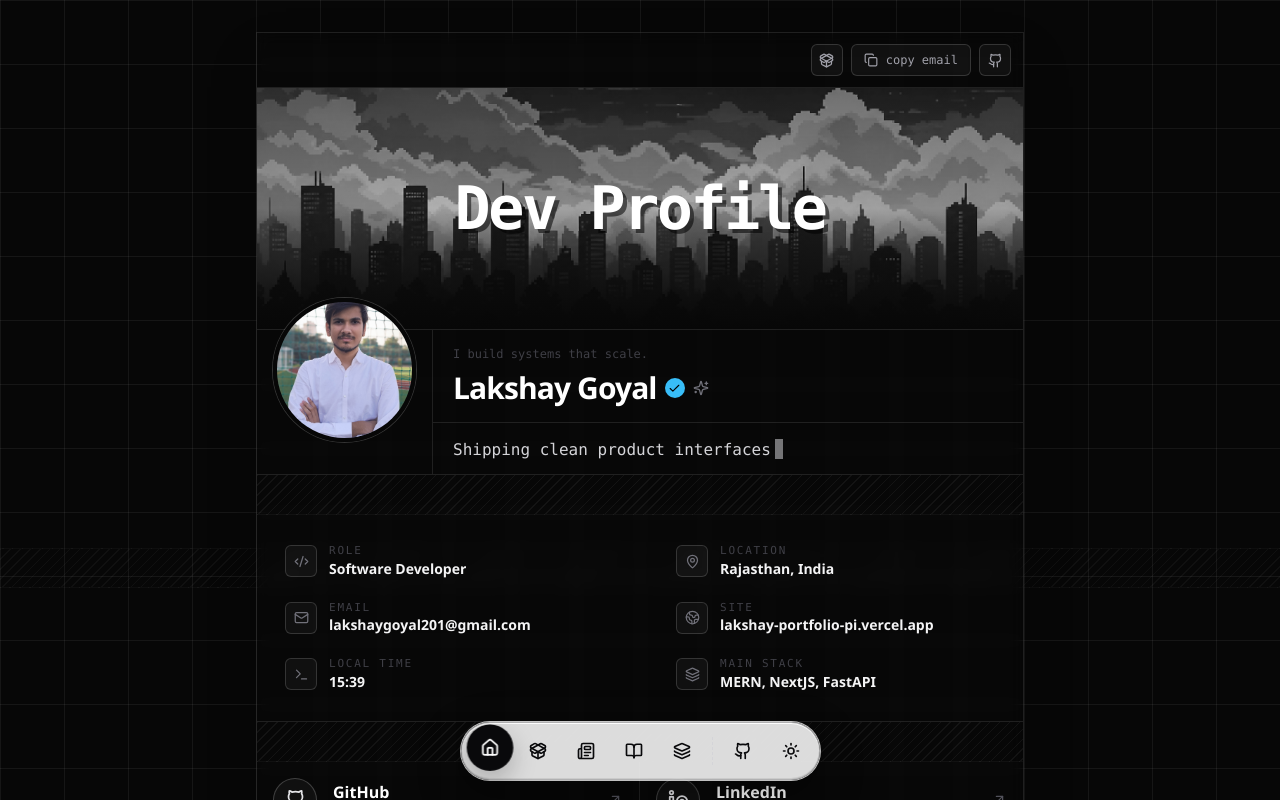
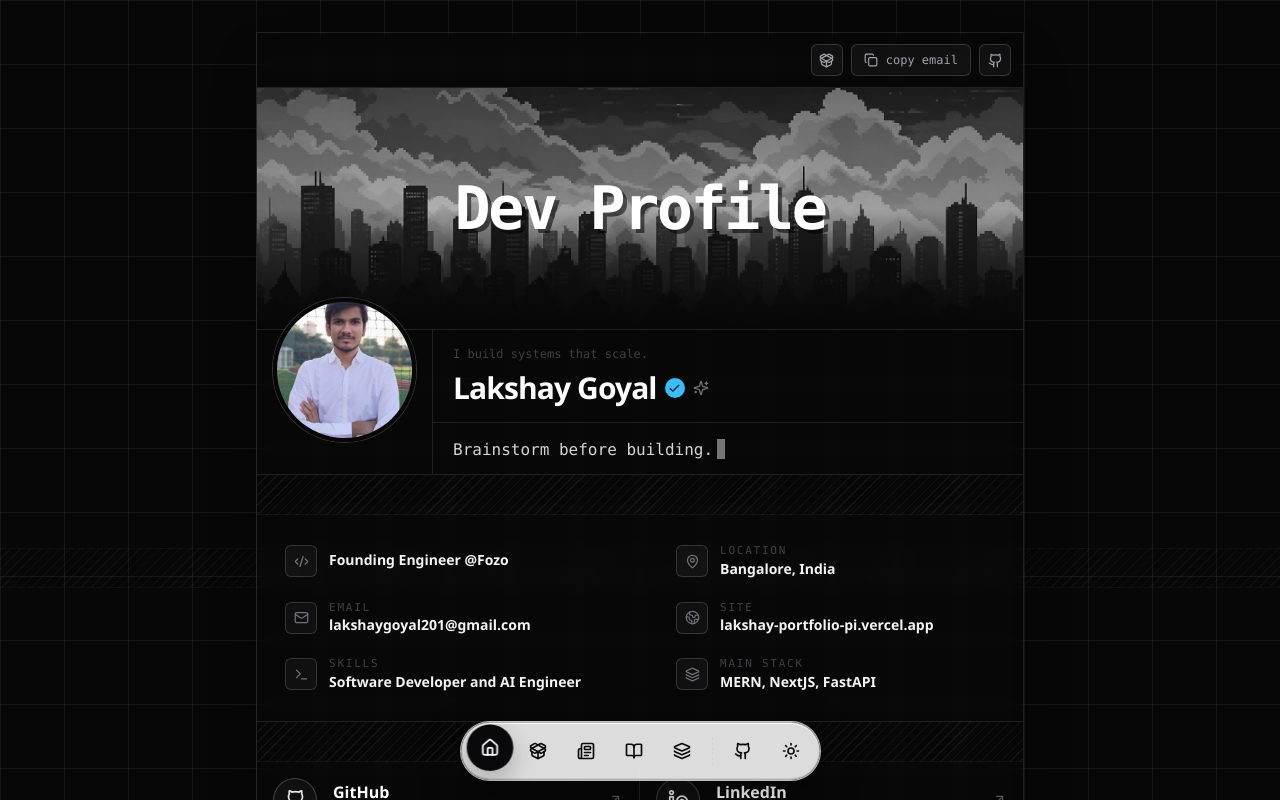
Before and after one commit to lakshay-goyal/my-portfolio, a React (Vite) app: page / in a window 1280 px wide. Shown: the top 800 px of the page. Built offline with nearby package versions, Linux system fonts and the light colour scheme.

Commit message:
Update hero profile subtitle animation

```diff
--- a/src/Components/HeroSection.jsx
+++ b/src/Components/HeroSection.jsx
@@ -23,13 +23,12 @@ const email = "lakshaygoyal201@gmail.com";
 
 const profileFacts = [
   {
-    label: "role",
-    value: "Software Developer",
+    value: "Founding Engineer @Fozo",
     Icon: Code2,
   },
   {
     label: "location",
-    value: "Rajasthan, India",
+    value: "Bangalore, India",
     Icon: MapPin,
   },
   {
@@ -75,36 +74,41 @@ const socialLinks = [
 
 const subtitles = [
   "Learning stacks by building",
-  "React, APIs, AI experiments",
-  "Shipping clean product interfaces",
+  "Brainstorm before building.",
+  "Build for users, not engineers.",
 ];
 
 function HeroSection() {
   const [subtitleIndex, setSubtitleIndex] = useState(0);
+  const [streamedSubtitle, setStreamedSubtitle] = useState("");
+  const [isDeletingSubtitle, setIsDeletingSubtitle] = useState(false);
   const [copied, setCopied] = useState(false);
-  const [time, setTime] = useState("");
 
   useEffect(() => {
-    const updateTime = () => {
-      setTime(
-        new Date().toLocaleTimeString("en-IN", {
-          hour: "2-digit",
-          minute: "2-digit",
-          hour12: false,
-        })
-      );
-    };
-    updateTime();
-    const timer = window.setInterval(updateTime, 30000);
-    return () => window.clearInterval(timer);
-  }, []);
+    const currentSubtitle = subtitles[subtitleIndex];
 
-  useEffect(() => {
-    const timer = window.setInterval(() => {
-      setSubtitleIndex((current) => (current + 1) % subtitles.length);
-    }, 2400);
-    return () => window.clearInterval(timer);
-  }, []);
+    if (!isDeletingSubtitle && streamedSubtitle.length === currentSubtitle.length) {
+      const holdTimer = window.setTimeout(() => setIsDeletingSubtitle(true), 1100);
+      return () => window.clearTimeout(holdTimer);
+    }
+
+    if (isDeletingSubtitle && streamedSubtitle.length === 0) {
+      const nextTimer = window.setTimeout(() => {
+        setSubtitleIndex((current) => (current + 1) % subtitles.length);
+        setIsDeletingSubtitle(false);
+      }, 220);
+      return () => window.clearTimeout(nextTimer);
+    }
+
+    const timer = window.setTimeout(() => {
+      setStreamedSubtitle((current) => {
+        if (isDeletingSubtitle) return current.slice(0, -1);
+        return currentSubtitle.slice(0, current.length + 1);
+      });
+    }, isDeletingSubtitle ? 34 : 52);
+
+    return () => window.clearTimeout(timer);
+  }, [isDeletingSubtitle, streamedSubtitle, subtitleIndex]);
 
   const copyEmail = async () => {
     await navigator.clipboard.writeText(email);
@@ -180,7 +184,7 @@ function HeroSection() {
               </div>
             </div>
             <div className="min-h-11 px-5 py-3 font-mono text-base text-zinc-300">
-              {subtitles[subtitleIndex]}
+              {streamedSubtitle}
               <span className="ml-1 inline-block h-5 w-2 translate-y-1 animate-pulse bg-zinc-300" />
             </div>
           </div>
@@ -190,13 +194,14 @@ function HeroSection() {
 
         <section className="grid gap-y-1 border-b border-white/10 px-4 py-5 sm:grid-cols-2 sm:gap-x-14 sm:px-5">
           {profileFacts.map(({ label, value, href, Icon }) => {
+            const factKey = label || value;
             const content = (
               <>
                 <span className="grid h-8 w-8 shrink-0 place-items-center rounded-md border border-white/15 bg-white/[0.04] text-zinc-500">
                   <Icon size={15} />
                 </span>
                 <span className="min-w-0">
-                  <span className="block font-mono text-[11px] uppercase tracking-[0.16em] text-zinc-700">{label}</span>
+                  {label && <span className="block font-mono text-[11px] uppercase tracking-[0.16em] text-zinc-700">{label}</span>}
                   <span className="block truncate text-sm font-semibold text-zinc-100">{value}</span>
                 </span>
               </>
@@ -204,7 +209,7 @@ function HeroSection() {
 
             return href ? (
               <a
-                key={label}
+                key={factKey}
                 href={href}
                 target={href.startsWith("http") ? "_blank" : undefined}
                 rel={href.startsWith("http") ? "noopener noreferrer" : undefined}
@@ -213,7 +218,7 @@ function HeroSection() {
                 {content}
               </a>
             ) : (
-              <div key={label} className="flex min-w-0 items-center gap-3 rounded-md px-2 py-2">
+              <div key={factKey} className="flex min-w-0 items-center gap-3 rounded-md px-2 py-2">
                 {content}
               </div>
             );
@@ -223,8 +228,8 @@ function HeroSection() {
               <Terminal size={15} />
             </span>
             <span>
-              <span className="block font-mono text-[11px] uppercase tracking-[0.16em] text-zinc-700">local time</span>
-              <span className="block text-sm font-semibold text-zinc-100">{time || "--:--"}</span>
+              <span className="block font-mono text-[11px] uppercase tracking-[0.16em] text-zinc-700">Skills</span>
+              <span className="block text-sm font-semibold text-zinc-100">Software Developer and AI Engineer</span>
             </span>
           </div>
           <div className="flex min-w-0 items-center gap-3 rounded-md px-2 py-2">
```
